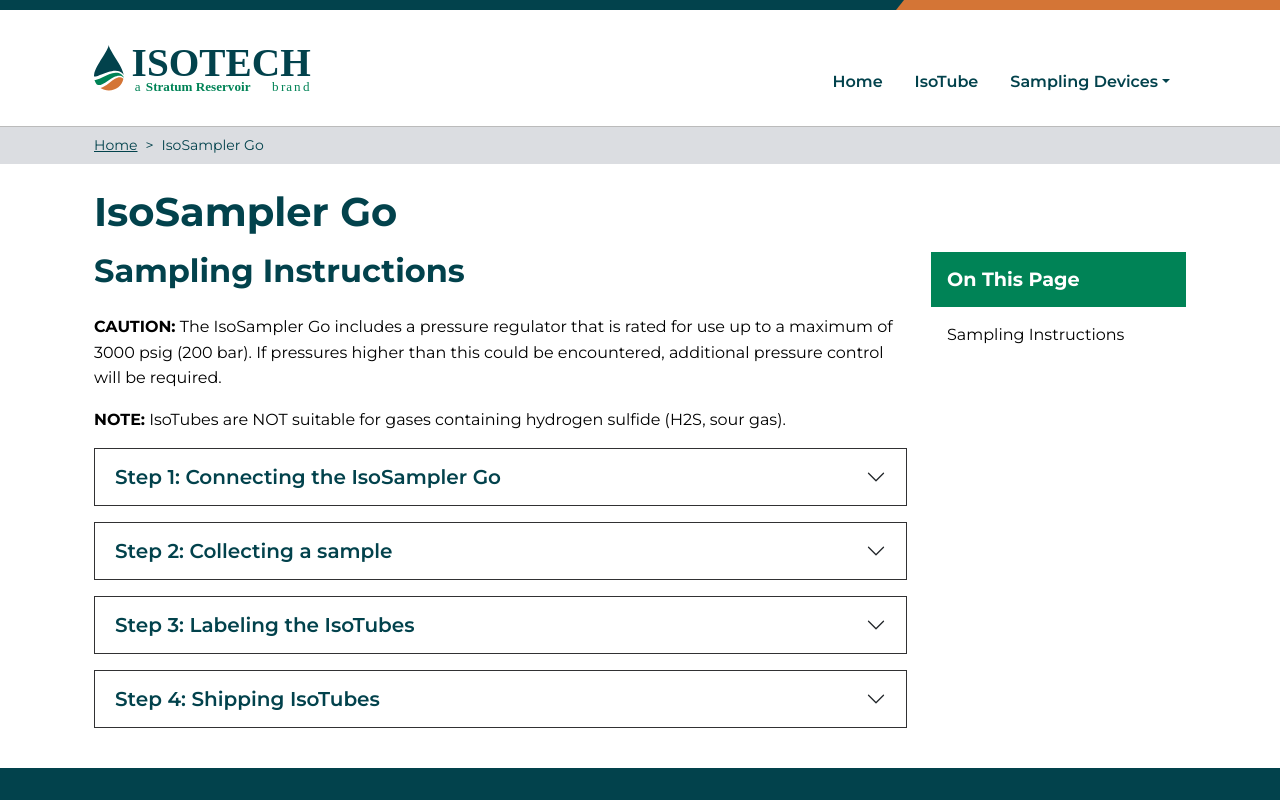
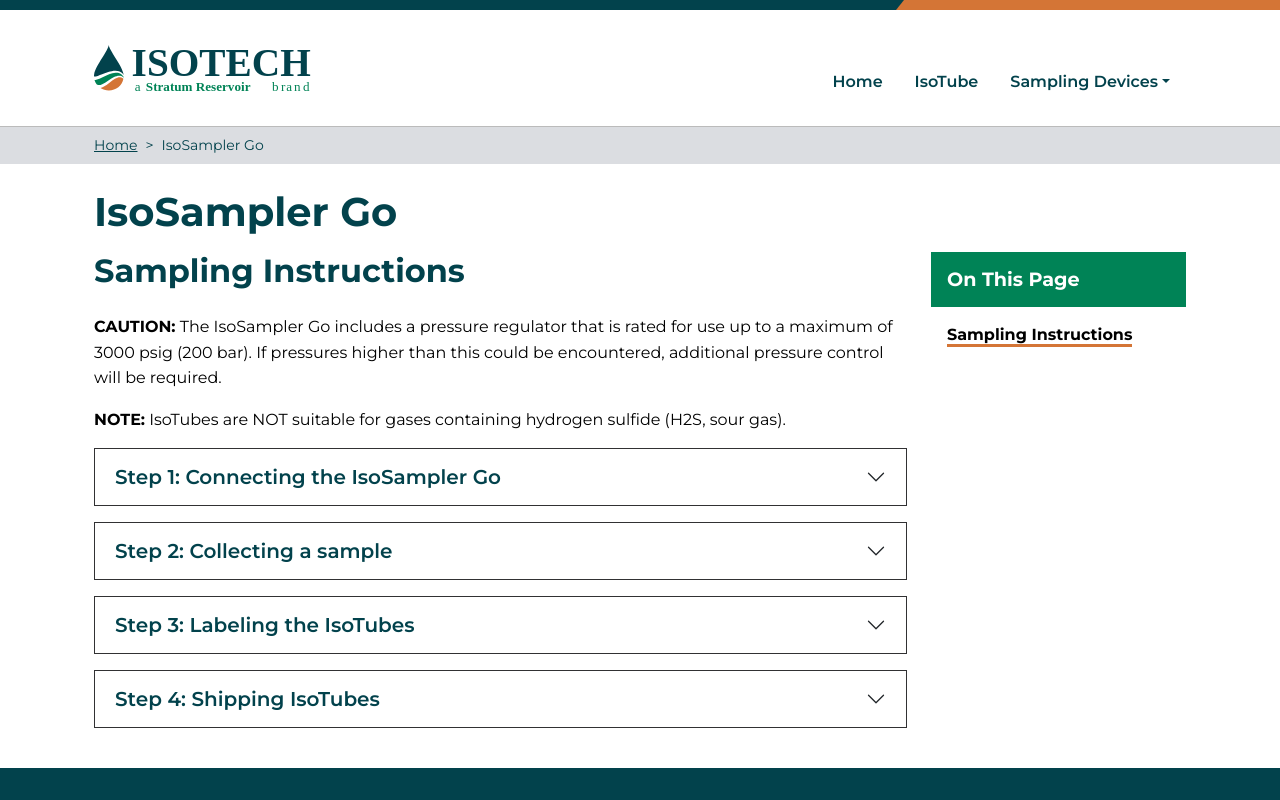
Before and after one commit to alyssa-a/isosampler, a Next.js app: page /isosampler-go in a window 1280 px wide. Shown: the top 800 px of the page. Built offline with nearby package versions, Linux system fonts and the light colour scheme.

Commit message:
Highlight one section at a time in TOC

```diff
--- a/src/app/globals.css
+++ b/src/app/globals.css
@@ -24,6 +24,10 @@
 
 body {
     font-size: 16px;
+}
+
+section {
+    scroll-margin-top: 1rem;
 }
 
 h1, h2, h3, h4, h5, h6 {
@@ -399,4 +403,9 @@
         color: var(--link-color);
         text-decoration: underline;
     }
+
+    #toc a.active {
+        font-weight: 400;
+        border-bottom: none;
+    }
 }
--- a/src/app/isotube/page.js
+++ b/src/app/isotube/page.js
@@ -14,7 +14,7 @@
         <Subpage title={pageTitle} breadcrumbs={[pageTitle]}>
             <p className="fs-1-25rem">Seamless integration with field equipment for faster, higher-quality sampling than legacy systems and competitors.</p>
 
-            <section>
+            <section id="specifications">
                 <h2>Specifications</h2>
 
                 <ul className="float-left">
@@ -38,7 +38,7 @@
 
             </section>
 
-            <section>
+            <section id="faq">
                 <h2>Frequently Asked Questions</h2>
 
                 <p><strong>What are the improvements with new IsoTubes?</strong><br/>
--- a/src/components/Header.js
+++ b/src/components/Header.js
@@ -3,24 +3,26 @@
 import { useState, useEffect } from 'react';
 import Image from 'next/image';
 import Link from 'next/link';
-import logo from '../../public/images/isotech-logo.svg';
+import logo from '@/public/images/isotech-logo.svg';
 import { FontAwesomeIcon } from '@fortawesome/react-fontawesome'
 import { faBars, faXmark } from '@fortawesome/free-solid-svg-icons'
 
 export default function Header() {
-    const [width, setWidth] = useState(window.innerWidth);
+    const [width, setWidth] = useState();
     const [visible, setVisible] = useState(true);
 
     useEffect(() => {
+        setWidth(window.innerWidth);
+
         const handleResize = () => {
             setWidth(window.innerWidth);
-          };
+        };
 
-          window.addEventListener('resize', handleResize);
+        window.addEventListener('resize', handleResize);
 
-          return () => {
+        return () => {
             window.removeEventListener('resize', handleResize);
-          };
+        };
     }, []);
 
     useEffect(() => {
--- a/src/components/TableOfContents.js
+++ b/src/components/TableOfContents.js
@@ -12,16 +12,18 @@
         let options = {
             root: null,
             rootMargin: "0px",
-            threshold: 0,
+            threshold: 0.8,
         };
 
         const handleIntersect = (entries, observer) => {
             entries.forEach((entry) => {
+                const tocLinks = document.querySelectorAll("#toc a");
                 const tocItem = document.querySelector(`#toc a[href="#${entry.target.id}"]`);
-                if (entry.isIntersecting) {
+                if (entry.isIntersecting ) {
+                    tocLinks.forEach(link => {
+                        link.classList.remove("active");
+                    });
                     tocItem.classList.add("active");
-                } else {
-                    tocItem.classList.remove("active");
                 }
             });
         }
@@ -30,10 +32,10 @@
 
         elements.forEach(elem => {
             const id = elem.id;
-            const text = elem.querySelector("h2").innerText;
+            const text = elem.querySelector("h2").innerText
             sections.push({id, text});
 
-            // observer.observe(elem);
+            observer.observe(elem);
         });
 
         setSections(sections);
```
